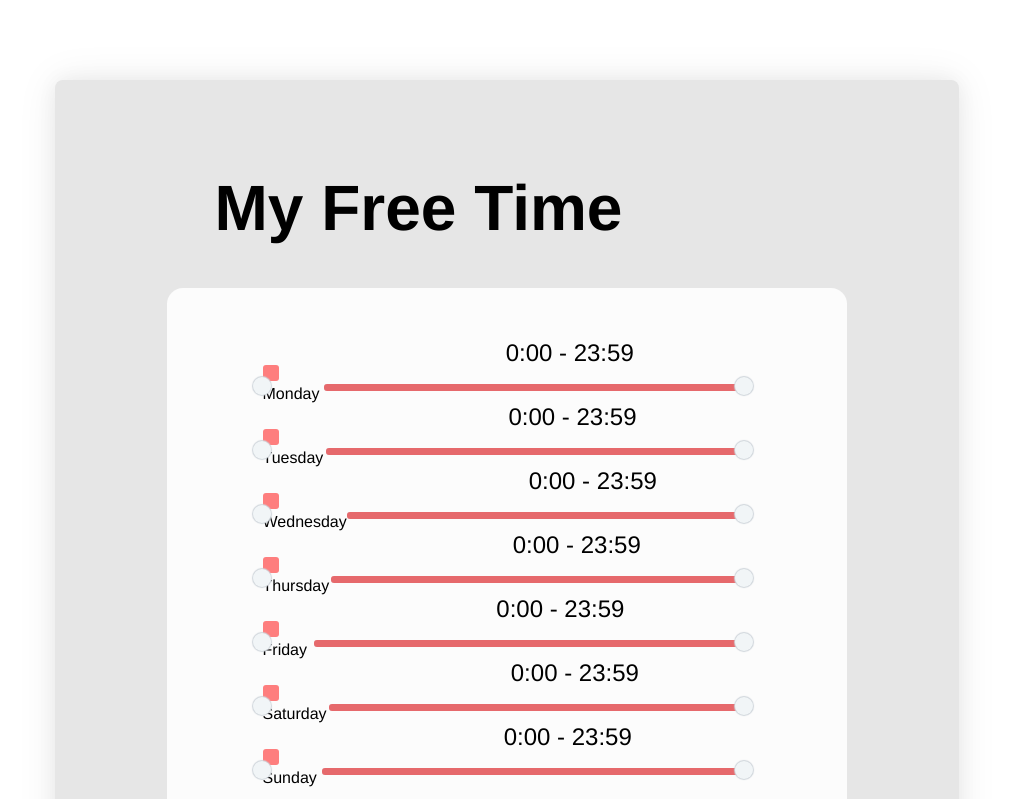
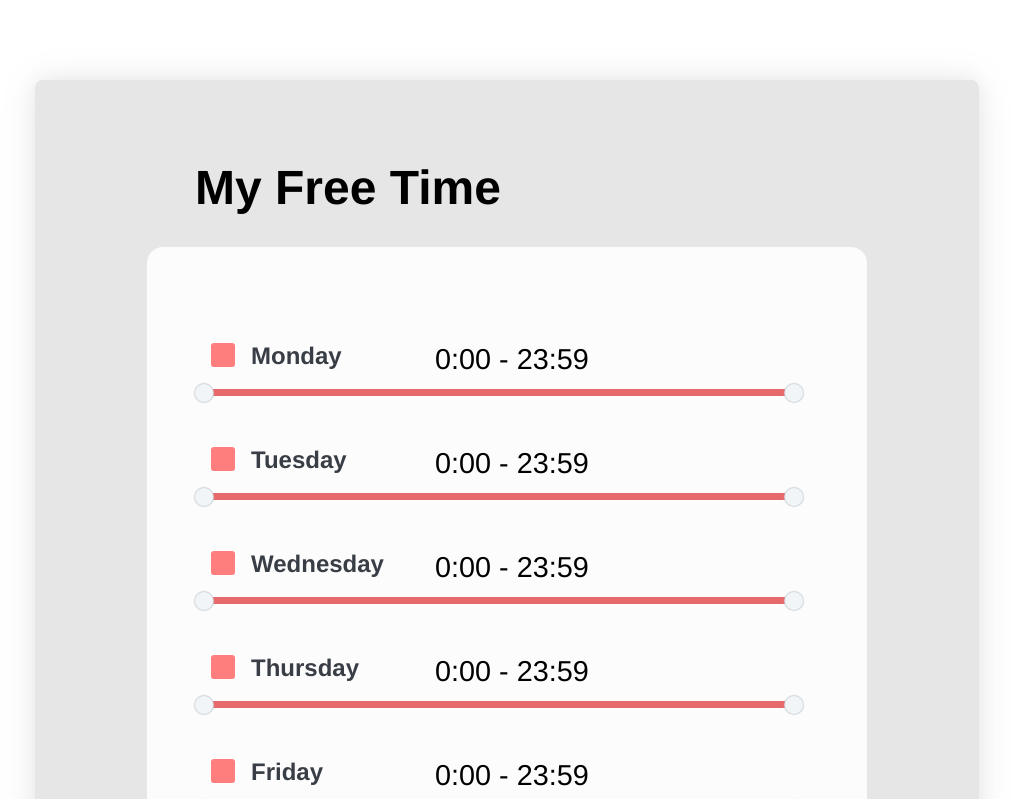
Before and after one commit to maya-salcedo/challenge, a React (Create React App) app: page / in a window 1280 px wide. Shown: the top 799 px of the page, without its empty margins (133-1146 px from the left). Built offline with nearby package versions, Linux system fonts and the light colour scheme.

Commit message:
fixed styling

```diff
--- a/src/components/content/styles/content.js
+++ b/src/components/content/styles/content.js
@@ -26,7 +26,7 @@ export const Container = styled.div`
 
 export const Frame = styled.div`
   background-color: #fcfcfc;
-  width: auto;
+  width: 45rem;
   height: auto;
   margin: 2rem 4rem;
   border-radius: 1rem;
@@ -42,14 +42,14 @@ export const Frame = styled.div`
 `;
 
 export const Title = styled.h1`
-  font-size: 4rem;
+  font-size: 3rem;
   padding: 2rem 4rem 0rem 4rem;
   margin-left: 3rem;
 `;
 
 export const Group = styled.div`
-  padding: 1rem 6rem;
-  width: 30rem;
+  padding: 1rem 2rem 2.5rem;
+  width: 40rem;
 
   :first-of-type {
     padding-top: 5rem;
--- a/src/components/rangeSlider/index.js
+++ b/src/components/rangeSlider/index.js
@@ -12,11 +12,16 @@ import {
   StyledDayCheckbox,
   CheckboxContainer,
   CheckboxIcon,
+  Row,
 } from './styles/rangeSlider';
 
 export default function RangeSlider({ children, ...restProps }) {
   return <Container {...restProps}>{children}</Container>;
 }
+
+RangeSlider.Row = function RangerSliderRow({ children, ...restProps }) {
+  return <Row {...restProps}>{children}</Row>;
+};
 
 RangeSlider.DayCheckboxLabel = function RangerSliderDayCheckboxLabel({
   children,
--- a/src/components/rangeSlider/styles/rangeSlider.js
+++ b/src/components/rangeSlider/styles/rangeSlider.js
@@ -1,14 +1,30 @@
 import styled from 'styled-components';
 
 export const Container = styled.div`
-  height: 2rem;
+  height: 3rem;
   display: flex;
-  align-items: center;
-  justify-content: center;
+  flex-wrap: nowrap;
+  flex-direction: column;
+  justify-content: start;
+  align-items: auto;
+  align-content: start;
 `;
 
-export const DayCheckboxLabel = styled.div`
+export const Row = styled.div`
+  display: flex;
+  flex-wrap: wrap;
+  flex-direction: row;
+  justify-content: ${(props) => (props.center ? 'center' : 'start')};
+  width: 40rem;
+`;
+
+export const DayCheckboxLabel = styled(Row)`
+  width: 15rem;
+  padding-left: 1rem;
   > label {
+    font-size: 1.5rem;
+    font-weight: bold;
+    color: #393e46;
   }
 `;
 
@@ -33,13 +49,15 @@ export const HiddenDayCheckboxInput = styled.input.attrs({ type: 'checkbox' })`
 export const CheckboxIcon = styled.svg`
   fill: none;
   stroke: white;
-  stroke-width: 3px;
+  stroke-width: 5px;
+  padding-bottom: 1rem;
 `;
 
 export const StyledDayCheckbox = styled.div`
   display: inline-block;
-  width: 16px;
-  height: 16px;
+  width: 1.5rem;
+  height: 1.5rem;
+  margin: 1rem;
   background: ${(props) => (props.checked ? '#79d70f' : 'red')};
   opacity: ${(props) => (props.checked ? 0.8 : 0.5)};
   border-radius: 3px;
@@ -62,7 +80,7 @@ export const Input = styled.input`
   pointer-events: none;
   position: absolute;
   height: 0;
-  width: 500px;
+  width: 38rem;
   outline: none;
   -webkit-appearance: none;
   -webkit-tap-highlight-color: transparent;
@@ -113,7 +131,7 @@ export const InputRight = styled(Input)`
 
 export const Slider = styled.div`
   position: relative;
-  width: 500px;
+  width: 38rem;
 
   .red {
     position: absolute;
@@ -154,10 +172,10 @@ export const Range = styled.div`
 `;
 
 export const TimeRange = styled.div`
-  position: absolute;
-  color: black;
-  font-size: 1.5rem;
-  margin-top: -2.9rem;
-  left: 180px;
-  padding: 2px;
+  > p {
+    color: black;
+    font-size: 1.8rem;
+    margin: 0;
+    padding: 1rem 1rem 0 0;
+  }
 `;
--- a/src/containers/rangeSlider.js
+++ b/src/containers/rangeSlider.js
@@ -45,6 +45,7 @@ export function MultiRangeSlider({ min, max, onChange, day }) {
 
   return (
     <RangeSlider>
+      <RangeSlider.Row>
         <RangeSlider.DayCheckboxLabel label={day}>
           <RangeSlider.DayCheckbox
             checked={checked}
@@ -54,6 +55,13 @@ export function MultiRangeSlider({ min, max, onChange, day }) {
             }}
           />
         </RangeSlider.DayCheckboxLabel>
+        <RangeSlider.TimeRange>
+          <p>
+            {`${minVal}:00`} - {maxVal === 24 ? '23:59' : `${maxVal}:00`}
+          </p>
+        </RangeSlider.TimeRange>
+      </RangeSlider.Row>
+      <RangeSlider.Row center>
         <RangeSlider.InputLeft
           type="range"
           disabled={disableSlider}
@@ -83,10 +91,8 @@ export function MultiRangeSlider({ min, max, onChange, day }) {
         <RangeSlider.Slider>
           <RangeSlider.Track />
           <div ref={range} className={disableSlider ? 'red' : 'green'} />
-        <RangeSlider.TimeRange>
-          {`${minVal}:00`} - {maxVal === 24 ? '23:59' : `${maxVal}:00`}
-        </RangeSlider.TimeRange>
         </RangeSlider.Slider>
+      </RangeSlider.Row>
     </RangeSlider>
   );
 }
```
Lines whose indentation alone changed are shown as unchanged.
